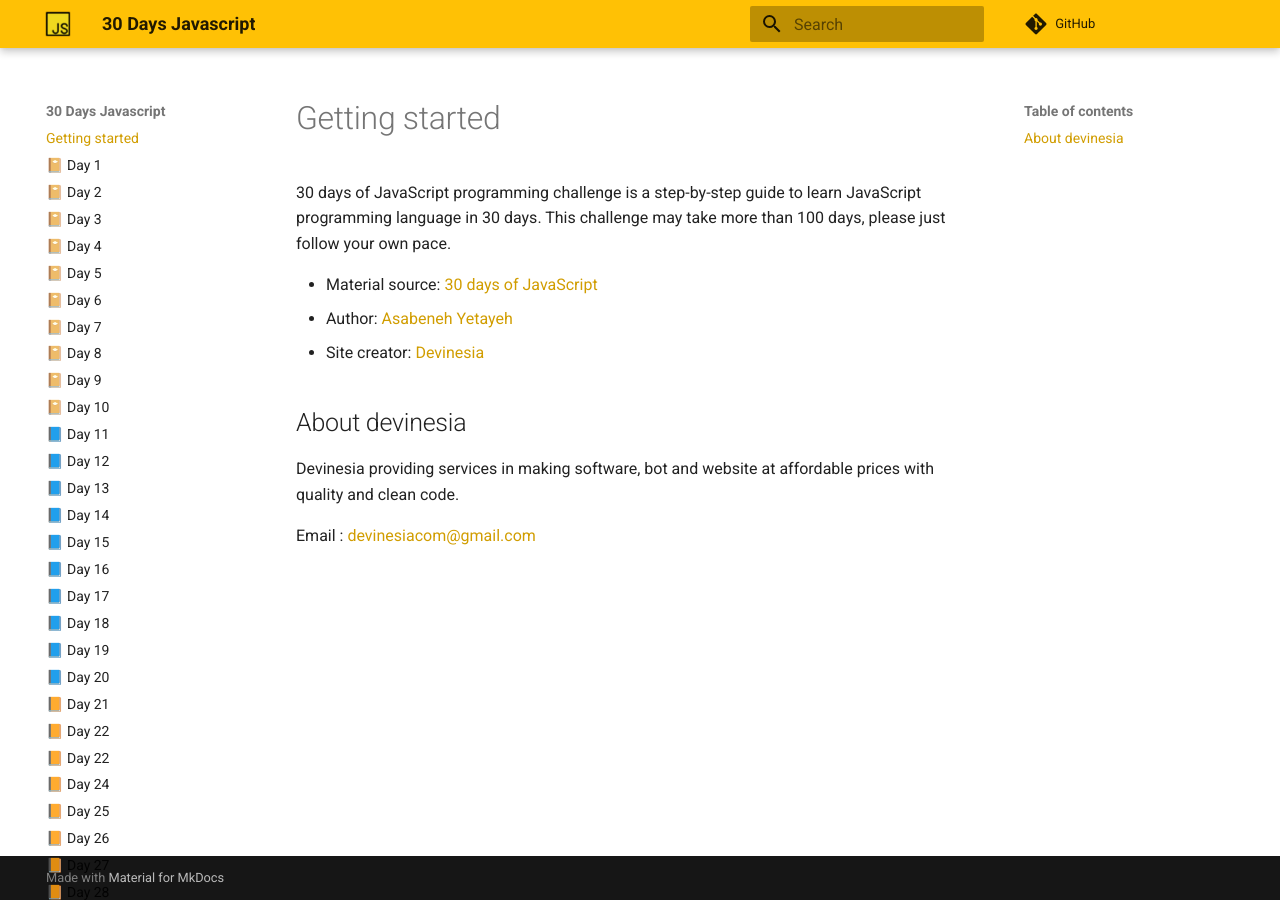
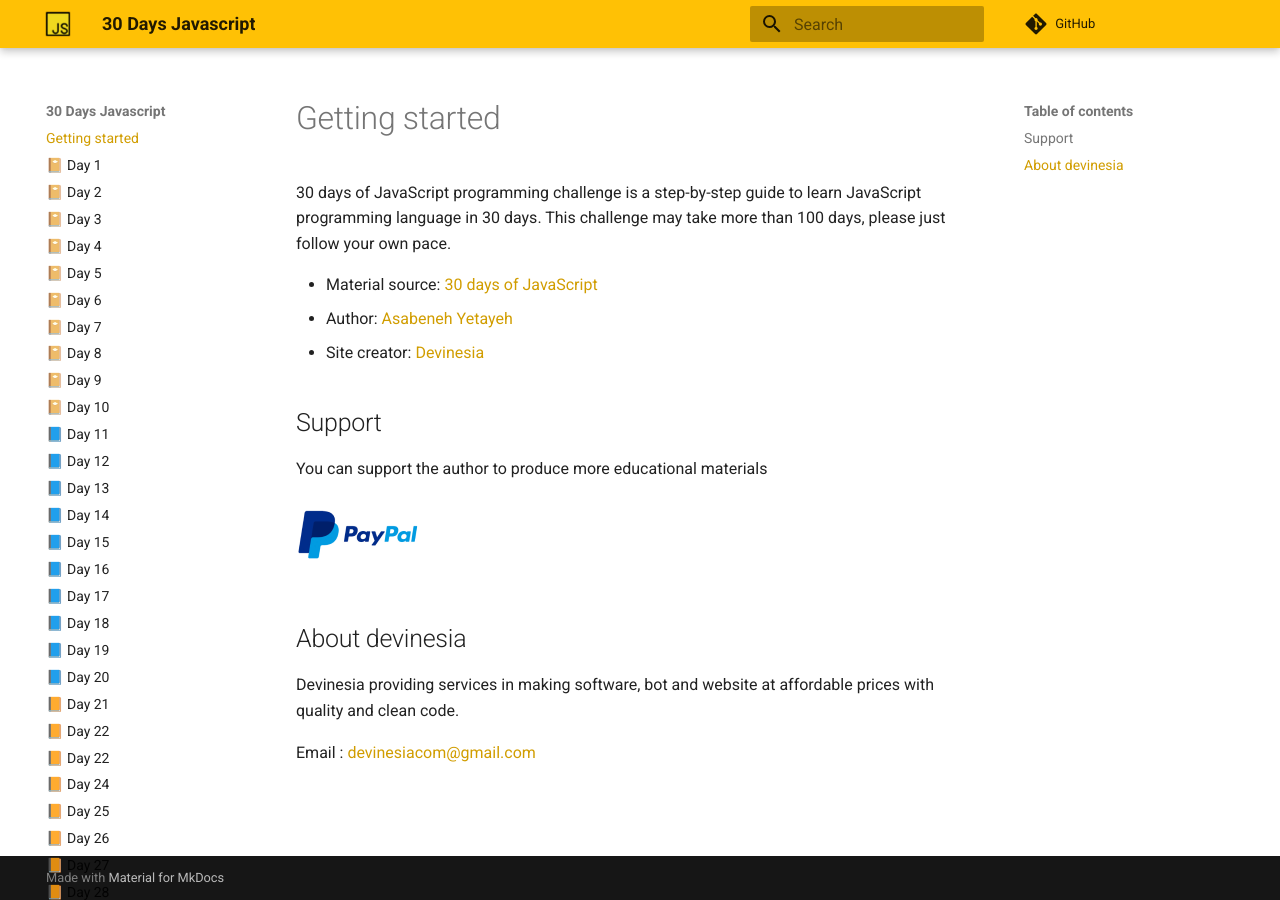
Before and after one commit to devinesia/30-days-javascript-web, an MkDocs documentation site: the page built from docs/index.md, in a window 1280 px wide. Built offline with MkDocs 1.6.1 and Material for MkDocs 9.7.7, drawn with Linux system fonts in a browser that asks for light colours; comment, search, counter and statistics services are not loaded.

Commit message:
Add support section

```diff
--- a/docs/index.md
+++ b/docs/index.md
@@ -5,6 +5,13 @@
 - Author: [Asabeneh Yetayeh](https://www.linkedin.com/in/asabeneh/)
 - Site creator: [Devinesia](https://github.com/devinesia)
 
+## Support
+
+You can support the author to produce more educational materials
+
+[![paypal](images/paypal_lg.png)](https://www.paypal.me/asabeneh)
+
+
 ## About devinesia
 Devinesia providing services in making software, bot and website at affordable prices with quality and clean code.
 
```
Also changed, not shown: README.md (+3 -0 lines).
